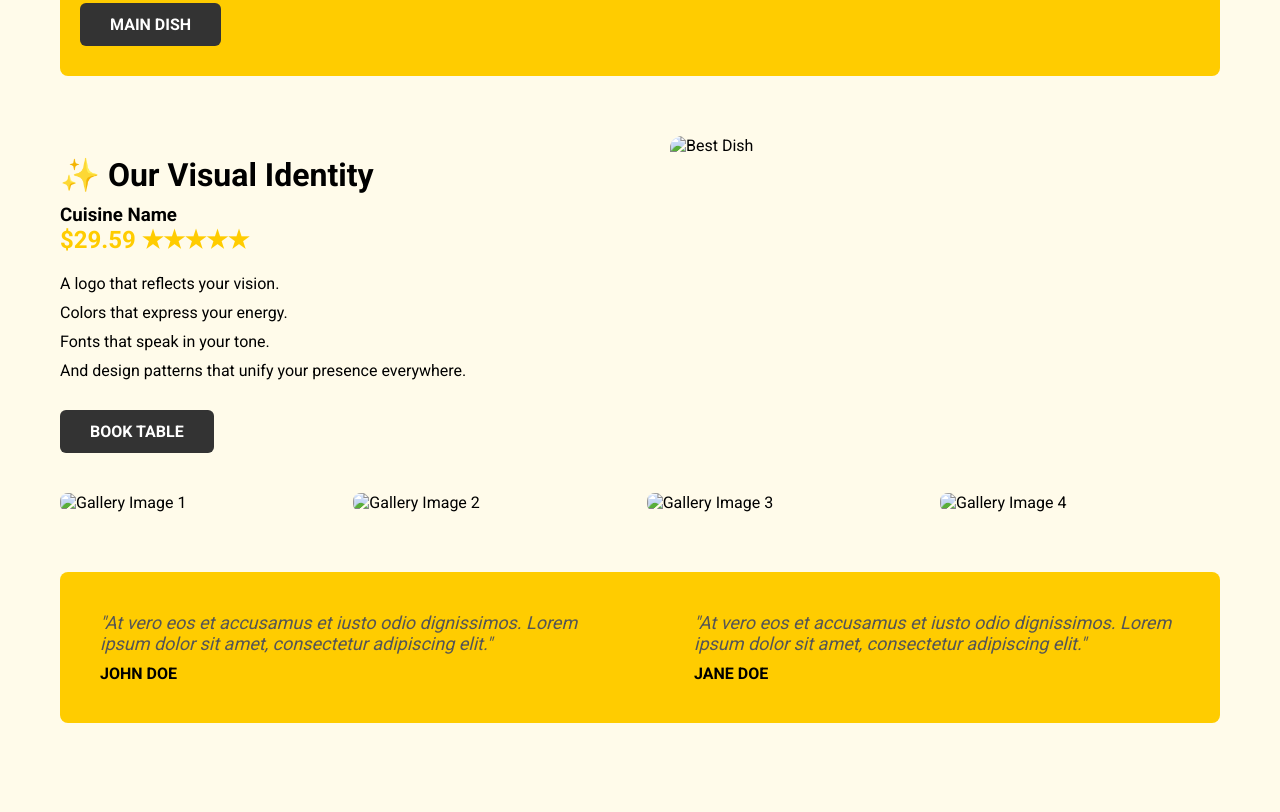
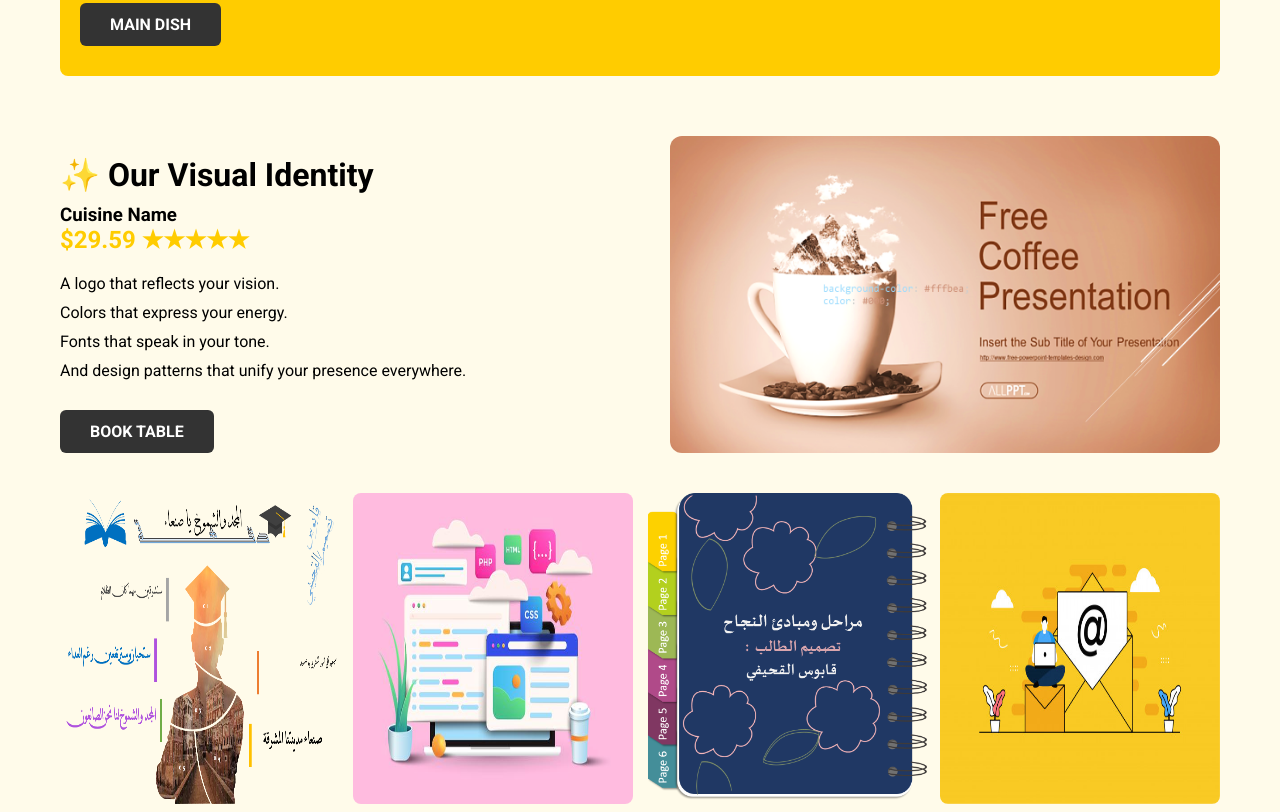
Before and after one commit to Qaboos-seed/Qaboos-Design, a plain HTML site: page menu.html in a window 1280 px wide. Shown: the part 668-1480 px from the top of the page. Before the commit the page ends 1411 px from the top, so only its background shows below. Drawn offline with Linux system fonts and the light colour scheme.

Commit message:
Update menu.html

```diff
--- a/menu.html
+++ b/menu.html
@@ -353,15 +353,15 @@ nav {
         </ul>
         <a href="#" class="btn-book-table">BOOK TABLE</a>
       </div>
-      <img src="image/work12.png" alt="Best Dish" />
+      <img src="work12.png" alt="Best Dish" />
     </div>
 
     <!-- Gallery Section -->
     <div class="gallery">
-      <img src="image/work11.png" alt="Gallery Image 1" />
-      <img src="image/port-img2.jpg" alt="Gallery Image 2" />
-      <img src="image/work9.png" alt="Gallery Image 3" />
-      <img src="image/port-img1.jpg" alt="Gallery Image 4" />
+      <img src="work11.png" alt="Gallery Image 1" />
+      <img src="port-img2.jpg" alt="Gallery Image 2" />
+      <img src="work9.png" alt="Gallery Image 3" />
+      <img src="port-img1.jpg" alt="Gallery Image 4" />
     </div>
 
     <!-- Testimonials Section -->
@@ -403,4 +403,5 @@ nav {
       <!-- conter srevercs  end -->
 
 </body>
+
 </html>
```
